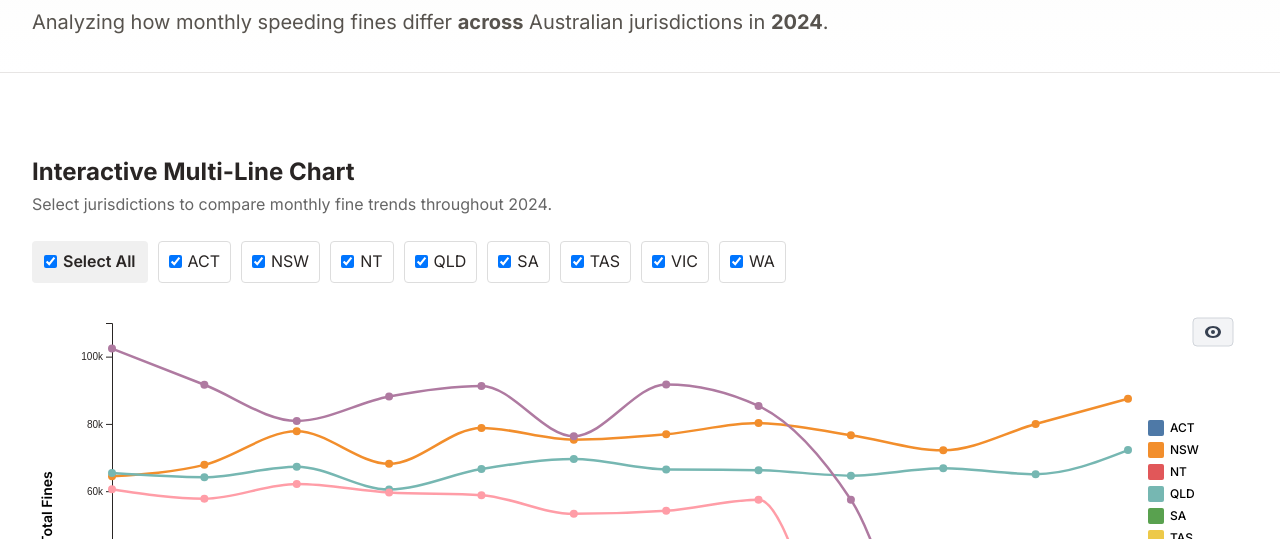
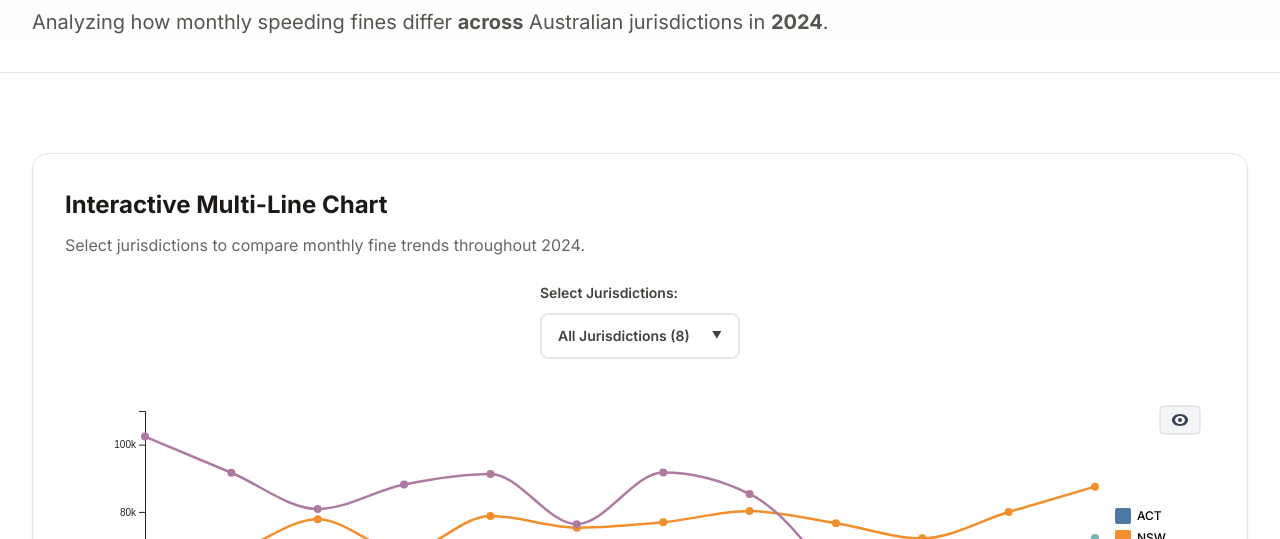
Before and after one commit to immanuelsia/DV03_T02, a plain HTML site: page rq1.html in a window 1280 px wide. Shown: the part 261-800 px from the top of the page. Drawn offline with nearby package versions, Linux system fonts and the light colour scheme.

Commit message:
made rq1 filters into dropdown for consistency with rq5
+ added card hover effect for charts 1,2 and 5

```diff
--- a/css/styles-questions.css
+++ b/css/styles-questions.css
@@ -85,6 +85,29 @@
 }
 
 /* ===== CHARTS ===== */
+.viz-card {
+    background: white;
+    padding: 2rem;
+    border-radius: var(--radius-xl);
+    border: 1px solid var(--beige-200);
+    box-shadow: 0 1px 3px rgba(0, 0, 0, 0.05);
+    margin-bottom: 2rem;
+    transition: box-shadow 0.3s ease, transform 0.3s ease;
+}
+
+.viz-card:hover {
+    box-shadow: 0 4px 12px rgba(0, 0, 0, 0.1);
+    transform: translateY(-2px);
+}
+
+.viz-card h2 {
+    margin-top: 0;
+    margin-bottom: 0.5rem;
+    color: var(--gray-900);
+    font-size: 1.5rem;
+    font-weight: 700;
+}
+
 .chart-container {
     background: white;
     padding: 2rem;
@@ -93,6 +116,12 @@
     box-shadow: 0 1px 3px rgba(0, 0, 0, 0.05);
     margin-bottom: 2rem;
     position: relative;
+    transition: box-shadow 0.3s ease, transform 0.3s ease;
+}
+
+.chart-container:hover {
+    box-shadow: 0 4px 12px rgba(0, 0, 0, 0.1);
+    transform: translateY(-2px);
 }
 
 .chart-container canvas {
--- a/js/rq1.js
+++ b/js/rq1.js
@@ -13,54 +13,121 @@ loadQ1Data().then(data => {
 
   // Build the control panel
   const controlsDiv = d3.select('#rq1-controls');
-  controlsDiv.attr('class', 'rq1-controls');
+  controlsDiv.attr('class', 'viz-controls');
 
-  // Create checkbox group
-  const checkboxGroup = controlsDiv.append('div').attr('class', 'checkbox-group');
+  // Create dropdown-style multi-select control
+  const dropdownContainer = controlsDiv.append('div')
+    .attr('class', 'control-label')
+    .style('position', 'relative');
 
-  // Add "Select All" checkbox
-  const selectAllLabel = checkboxGroup.append('label')
+  dropdownContainer.append('span').text('Select Jurisdictions:');
+
+  // Create dropdown button
+  const dropdownButton = dropdownContainer.append('div')
+    .attr('class', 'control-select')
+    .style('cursor', 'pointer')
+    .style('display', 'flex')
+    .style('justify-content', 'space-between')
+    .style('align-items', 'center')
+    .style('user-select', 'none')
+    .html(`<span>All Jurisdictions (${jurisdictions.length})</span><span style="font-size: 0.7em;">▼</span>`);
+
+  // Create dropdown menu
+  const dropdownMenu = dropdownContainer.append('div')
+    .style('position', 'absolute')
+    .style('top', '100%')
+    .style('left', '0')
+    .style('right', '0')
+    .style('background', 'white')
+    .style('border', '2px solid #e5e7eb')
+    .style('border-radius', '8px')
+    .style('box-shadow', '0 4px 6px rgba(0, 0, 0, 0.1)')
+    .style('margin-top', '4px')
+    .style('max-height', '300px')
+    .style('overflow-y', 'auto')
+    .style('z-index', '1000')
+    .style('display', 'none');
+
+  // Add "Select All" option
+  const selectAllOption = dropdownMenu.append('label')
     .style('display', 'flex')
     .style('align-items', 'center')
-    .style('gap', '6px')
+    .style('padding', '10px 12px')
     .style('cursor', 'pointer')
+    .style('border-bottom', '1px solid #e5e7eb')
+    .style('background', '#f9fafb')
     .style('font-weight', '600')
-    .style('padding', '8px 12px')
-    .style('background', '#f0f0f0')
-    .style('border-radius', '4px');
+    .on('mouseover', function() {
+      d3.select(this).style('background', '#f3f4f6');
+    })
+    .on('mouseout', function() {
+      d3.select(this).style('background', '#f9fafb');
+    });
 
-  const selectAllCheckbox = selectAllLabel.append('input')
+  const selectAllCheckbox = selectAllOption.append('input')
     .attr('type', 'checkbox')
     .attr('id', 'select-all')
     .attr('checked', true)
-    .style('cursor', 'pointer');
+    .style('cursor', 'pointer')
+    .style('margin-right', '8px');
 
-  selectAllLabel.append('span').text('Select All');
+  selectAllOption.append('span').text('Select All');
 
   // Add individual jurisdiction checkboxes
   const checkboxes = {};
   jurisdictions.forEach(jurisdiction => {
-    const label = checkboxGroup.append('label')
+    const option = dropdownMenu.append('label')
       .style('display', 'flex')
       .style('align-items', 'center')
-      .style('gap', '6px')
+      .style('padding', '8px 12px')
       .style('cursor', 'pointer')
-      .style('padding', '6px 10px')
-      .style('border', '1px solid #ddd')
-      .style('border-radius', '4px')
-      .style('transition', 'all 0.2s');
+      .style('transition', 'background 0.2s')
+      .on('mouseover', function() {
+        d3.select(this).style('background', '#f3f4f6');
+      })
+      .on('mouseout', function() {
+        d3.select(this).style('background', 'white');
+      });
 
-    const checkbox = label.append('input')
+    const checkbox = option.append('input')
       .attr('type', 'checkbox')
       .attr('class', 'jurisdiction-checkbox')
       .attr('value', jurisdiction)
       .attr('checked', true)
-      .style('cursor', 'pointer');
+      .style('cursor', 'pointer')
+      .style('margin-right', '8px');
 
-    label.append('span').text(jurisdiction);
+    option.append('span').text(jurisdiction);
 
     checkboxes[jurisdiction] = checkbox.node();
   });
+
+  // Toggle dropdown visibility
+  let isDropdownOpen = false;
+  dropdownButton.on('click', function(event) {
+    event.stopPropagation();
+    isDropdownOpen = !isDropdownOpen;
+    dropdownMenu.style('display', isDropdownOpen ? 'block' : 'none');
+    dropdownButton.html(`<span>${getSelectedText()}</span><span style="font-size: 0.7em;">${isDropdownOpen ? '▲' : '▼'}</span>`);
+  });
+
+  // Close dropdown when clicking outside
+  d3.select('body').on('click.rq1-dropdown', function(event) {
+    if (isDropdownOpen && !dropdownContainer.node().contains(event.target)) {
+      isDropdownOpen = false;
+      dropdownMenu.style('display', 'none');
+      dropdownButton.html(`<span>${getSelectedText()}</span><span style="font-size: 0.7em;">▼</span>`);
+    }
+  });
+
+  // Function to get selected text
+  function getSelectedText() {
+    const selectedCount = jurisdictions.filter(j => checkboxes[j].checked).length;
+    if (selectedCount === 0) return 'No Jurisdictions Selected';
+    if (selectedCount === jurisdictions.length) return `All Jurisdictions (${jurisdictions.length})`;
+    if (selectedCount === 1) return jurisdictions.find(j => checkboxes[j].checked);
+    return `${selectedCount} Jurisdictions Selected`;
+  }
 
   // Set up the chart dimensions
   const chartContainer = d3.select('#rq1-chart');
@@ -1041,6 +1108,7 @@ loadQ1Data().then(data => {
     jurisdictions.forEach(j => {
       checkboxes[j].checked = isChecked;
     });
+    dropdownButton.html(`<span>${getSelectedText()}</span><span style="font-size: 0.7em;">${isDropdownOpen ? '▲' : '▼'}</span>`);
     updateChart();
   });
 
@@ -1049,6 +1117,7 @@ loadQ1Data().then(data => {
       // Update "Select All" checkbox state
       const allChecked = jurisdictions.every(j => checkboxes[j].checked);
       selectAllCheckbox.node().checked = allChecked;
+      dropdownButton.html(`<span>${getSelectedText()}</span><span style="font-size: 0.7em;">${isDropdownOpen ? '▲' : '▼'}</span>`);
       // Clear isolation when toggling checkboxes
       isolatedJurisdiction = null;
       hoveredJurisdiction = null;
```
